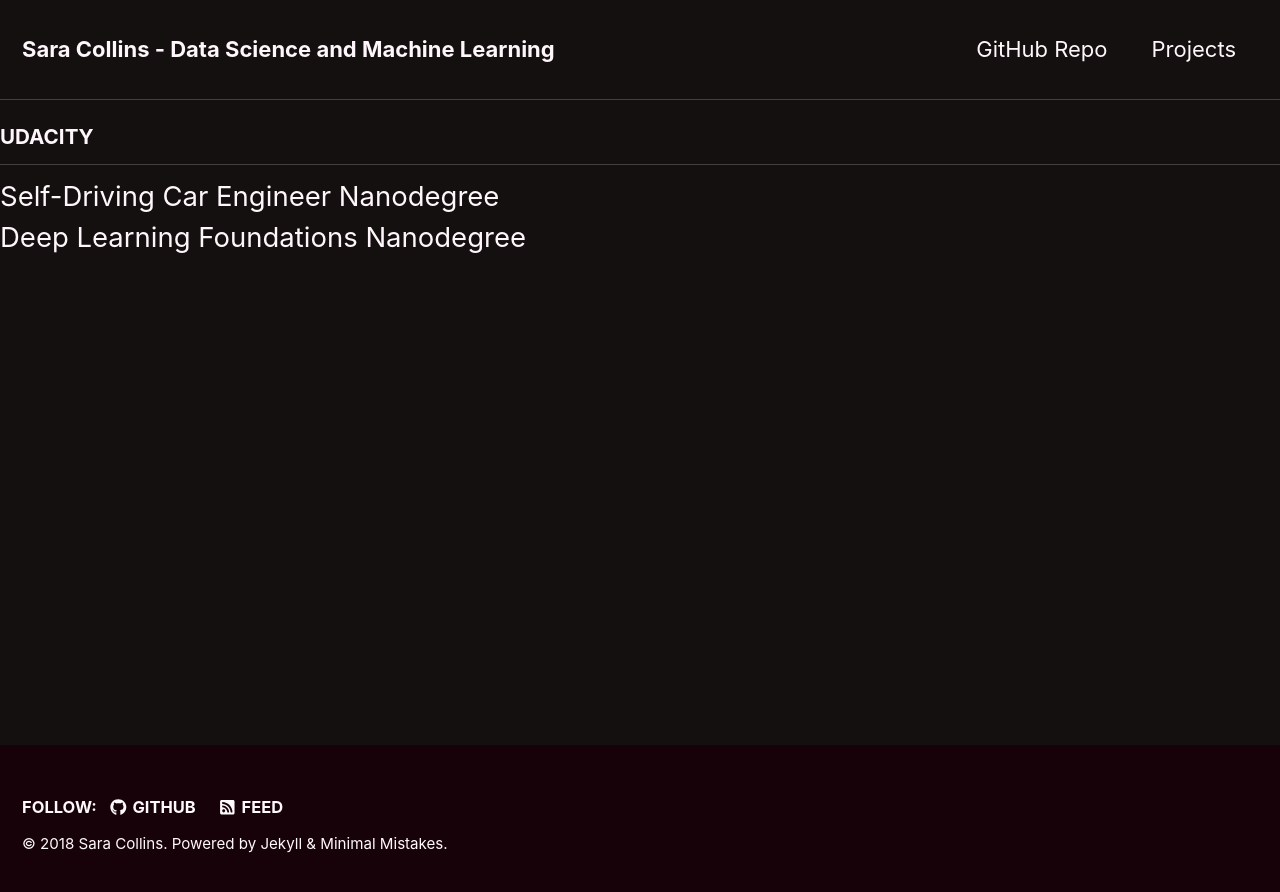
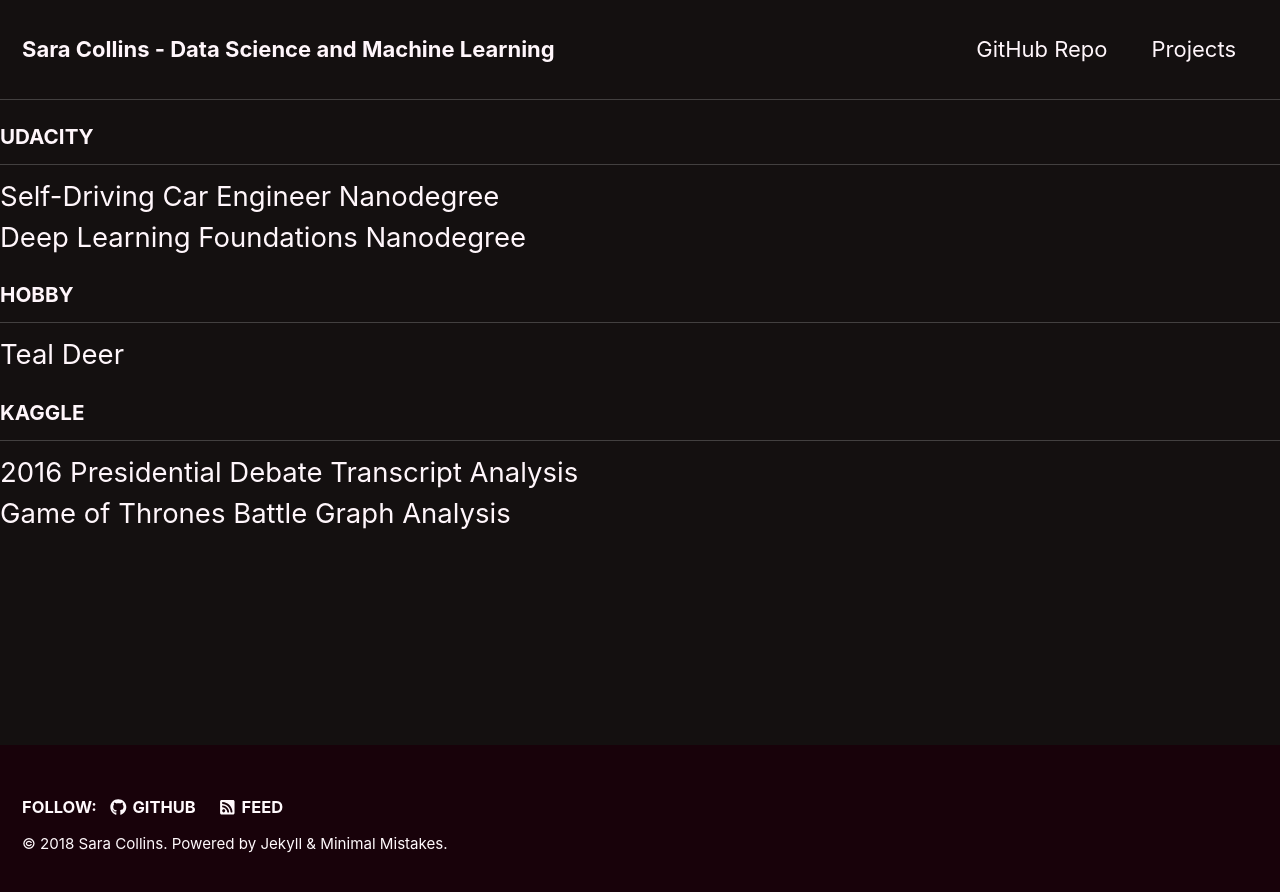
Before and after one commit to scollins83/scollins83.github.io, a Jekyll site: the page built from _pages/projects.md, in a window 1280 px wide. Shown: the top 892 px of the page. Built offline with Jekyll 4.4.1, drawn with Linux system fonts in a browser that asks for light colours; nearby versions of some CDN libraries; our own code applies the rules of GitHub Pages for plain Markdown files.

Commit message:
Updating toc.

```diff
--- a/_data/navigation.yml
+++ b/_data/navigation.yml
@@ -16,3 +16,15 @@ projects:
           url: /sdcnd/
         - title: "Deep Learning Foundations Nanodegree"
           url: /deeplearningnd/
+
+    - title: "Hobby"
+      children:
+        - title: "Teal Deer"
+          url: https://github.com/scollins83/teal_deer
+
+    - title: "Kaggle"
+      children:
+        - title: "2016 Presidential Debate Transcript Analysis"
+          url: https://www.kaggle.com/scollins/presidential-debate-analysis
+        - title: "Game of Thrones Battle Graph Analysis"
+          url: https://www.kaggle.com/scollins/got-battle-network-graph-and-other-eda
```
